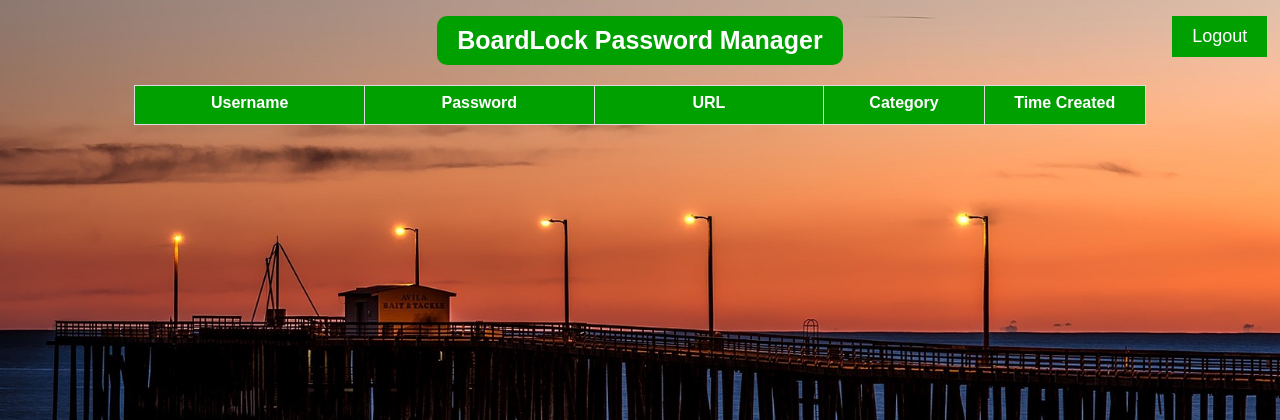
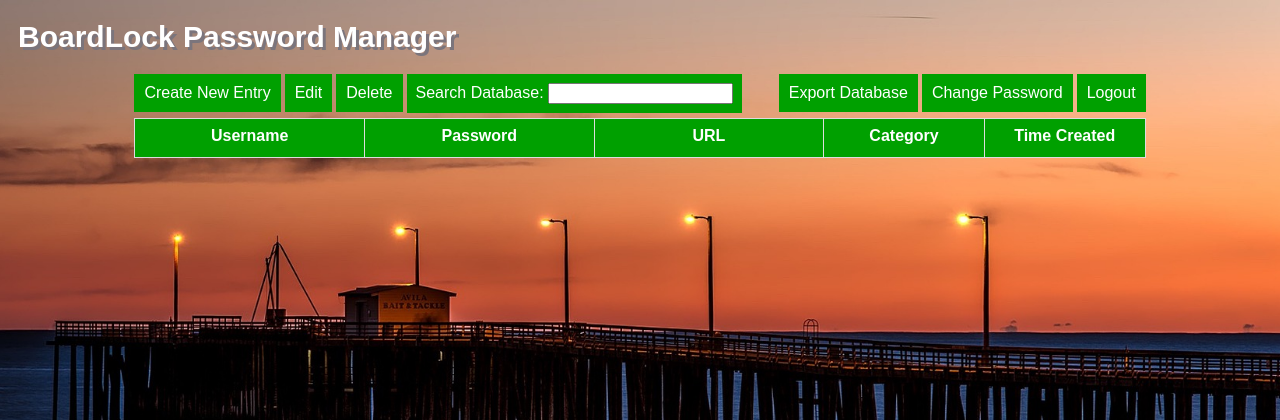
Before and after one commit to swgee/boardlock, a Flask app: template password-manager/templates/manager.html in a window 1280 px wide. Shown: the top 420 px of the page. Run offline with Flask 2, Linux system fonts and the light colour scheme; the template is opened without the code that fills it, so the values that code supplies are empty.

Commit message:
Done with manager UI for now

```diff
--- a/password-manager/static/css/manager.css
+++ b/password-manager/static/css/manager.css
@@ -7,41 +7,54 @@ body {
 }
 h1 {
     font-family: Arial, serif;
-    font-size: 25px;
-    padding: 10px 20px;
-    background-color: rgba(0,160,0,1);
+    font-size: 30px;
     color: white;
-    width: -moz-max-content;
     width: max-content;
-    text-align: center;
-    margin: 0 auto;
-    border-radius: 10px;
+    padding-left: 10px;
+    text-shadow: 3px 3px #7b757c;
 }
-a {
+a, button {
     font-family: Arial, serif;
-    font-size: 18px;
-    position: absolute;
-    top: 2%;
-    right: 1%;
-    padding: 10px 20px;
+    font-size: 16px;
+    padding: 10px;
     background-color: rgba(0, 160, 0, 1);
     color: white;
     cursor: pointer;
     outline: none;
     border: none;
+    display: inline-block;
 }
-a:hover {
+a:hover, button:hover {
     opacity: .8;
+}
+.ui {
+    width: 80%;
+    margin: 0 auto;
+}
+.top-bar div {
+    display: inline-block;
+}
+.searchbar {
+    font-family: Arial, serif;
+    font-size: 16px;
+    color: white;
+    background-color: rgba(0, 160, 0, 1);
+    padding: 9px;
+    vertical-align: top;
 }
 table {
     margin: 0 auto;
     text-align: left;
     font-family: Arial, serif;
     border-collapse: collapse;
-    width: 80%;
+    table-layout: fixed;
     position: relative;
-    top: 20px;
-    table-layout: fixed;
+    top: 5px;
+    width: 100%;
+}
+.blurry {
+    color: transparent;
+    text-shadow: 0 0 5px rgba(0,0,0,0.5);
 }
 .wide {
     width: 10%;
--- a/password-manager/static/js/manager.js
+++ b/password-manager/static/js/manager.js
@@ -1,6 +1,7 @@
 document.getElementById('username').innerHTML = ''; // clear p in html
 document.getElementById('data').innerHTML = '';
 
+// append data to table
 let rows = data.split('\n');
 rows.pop(rows.length - 1);
 let table = ""
@@ -12,4 +13,13 @@ for (let i = 0; i < rows.length; i++) {
     }
     table += "</tr>"
 }
-document.getElementById("data_table").innerHTML += table
+data_table = document.getElementById("data_table")
+data_table.innerHTML += table
+
+// blurrify password column
+for (let i = 1; i < data_table.rows.length; i++) {
+    row = data_table.getElementsByTagName("tr")[i]
+    cell = row.getElementsByTagName("td")[1]
+    cell.classList.add('blurry')
+    //data_table.getElementsByTagName("tr")[row].getElementsByTagName("td")[1].classList.add("blurry")
+}
--- a/password-manager/templates/manager.html
+++ b/password-manager/templates/manager.html
@@ -9,7 +9,23 @@
 <p id="username">{{username}}</p>
 <p id="data">{{data}}</p>
 <h1>BoardLock Password Manager</h1>
+<div class="ui">
+    <div class="top-bar">
+        <div>
+            <button id="create" class="long" style="text-decoration: none">Create New Entry</button>
+            <button id="edit" style="text-decoration: none">Edit</button>
+            <button id="delete" style="text-decoration: none">Delete</button>
+        </div>
+        <div class="searchbar">
+            <label for="search">Search Database: </label>
+            <input id="search" type="search">
+        </div>
+        <div style="float: right">
+            <button id="export" class="long" style="text-decoration: none">Export Database</button>
+            <button id="change_psw" class="long" style="text-decoration: none">Change Password</button>
             <a id="logout" class="button" style="text-decoration: none">Logout</a>
+        </div>
+    </div>
     <table id="data_table">
         <colgroup>
             <col class="wide" />
@@ -26,6 +42,7 @@
             <th>Time Created</th>
         </tr>
     </table>
+</div>
 <script>
     document.getElementById('logout').href = '{{link}}/logout';
     let username = document.getElementById('username').innerHTML; // pass variables to manager.js
```
Lines whose indentation alone changed are shown as unchanged.
